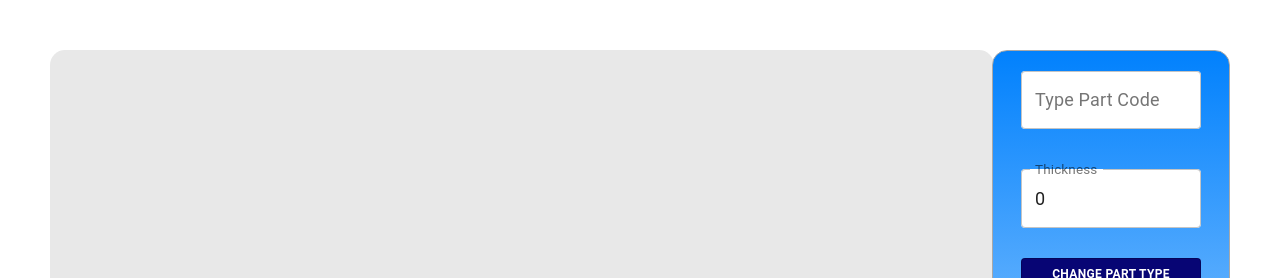
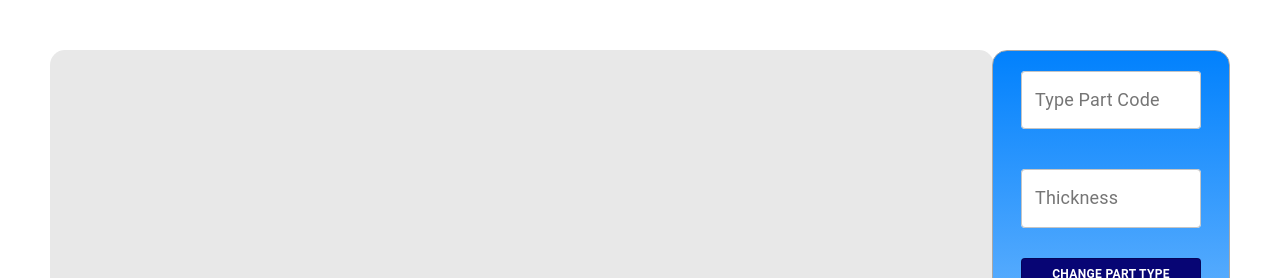
Before and after one commit to codegirl007/pramet, a React (Create React App) app: page / in a window 1280 px wide. Shown: the top 278 px of the page. Built offline with nearby package versions, Linux system fonts and the light colour scheme.

Commit message:
Small fix

```diff
--- a/src/containers/LoadingScreen.tsx
+++ b/src/containers/LoadingScreen.tsx
@@ -38,10 +38,10 @@ export const LoadingScreen = (): ReactElement => {
     <Dialog open={loaded} onClose={() => undefined}>
       <DialogContent className={classes.loadContent}>
         <CircularProgress />
-        <p className={classes.timer}>
-          <div className={classes.loadingText}>Working...</div>
+        <div className={classes.timer}>
+          <p className={classes.loadingText}>Working...</p>
           <Timer />
-        </p>
+        </div>
       </DialogContent>
     </Dialog>
   );
--- a/src/stores/useScanStore.ts
+++ b/src/stores/useScanStore.ts
@@ -19,7 +19,7 @@ export type ScanStore = {
   scannedImgId: number | null;
   loaded: boolean;
   partTypeName: string;
-  thickness: number;
+  thickness: string;
   hash: string;
   imgVisible: boolean;
 };
@@ -32,7 +32,7 @@ export const useStore = create<ScanStore>((set) => ({
   savedImgData: null,
   loaded: false,
   partTypeName: "",
-  thickness: 0,
+  thickness: "",
   hash: "",
   imgVisible: false,
 }));
@@ -68,11 +68,11 @@ export const scanStore = {
   setPartTypeName: (newPartTypeName: string): void => {
     useStore.setState({ partTypeName: newPartTypeName });
   },
-  setThickness: (newThickness: number): void => {
+  setThickness: (newThickness: string): void => {
     useStore.setState({ thickness: newThickness });
   },
   resetThickness: (): void => {
-    useStore.setState({ thickness: 0 });
+    useStore.setState({ thickness: "" });
   },
   setHash: (newHash: string): void => {
     useStore.setState({ hash: newHash });
--- a/src/view/screens/RightPanel.tsx
+++ b/src/view/screens/RightPanel.tsx
@@ -81,7 +81,7 @@ export const RightPanel = (): ReactElement => {
   };
 
   const onInputNumberChange = (event: React.ChangeEvent<HTMLInputElement>) => {
-    scanStore.setThickness(parseInt(event.currentTarget.value));
+    scanStore.setThickness(event.currentTarget.value);
     scanStore.resetSavedImgDataToNull();
   };
   return (
```
